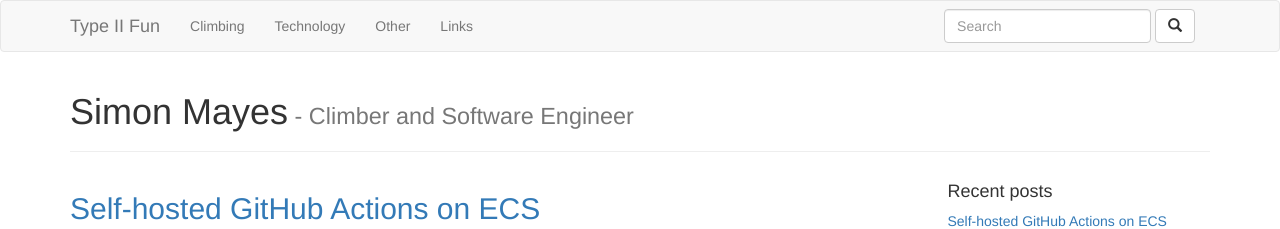
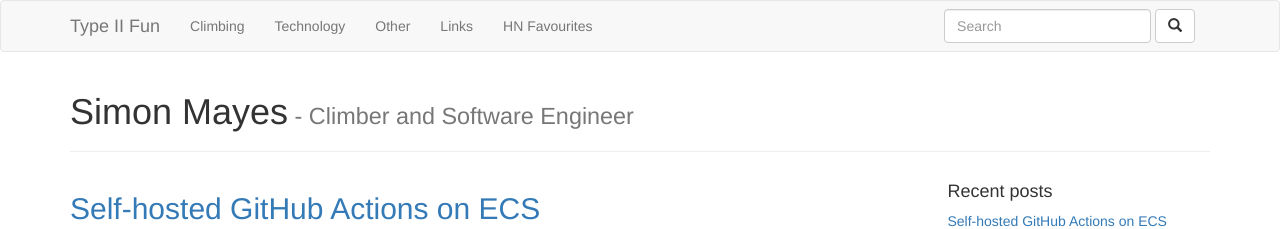
Before and after one commit to msyea/msyea.github.io, a Jekyll site: the page built from index.html, in a window 1280 px wide and 900 px high. Shown: the top 229 px of the window. Built offline with Jekyll 4.4.1, drawn with Linux system fonts in a browser that asks for light colours; comment, search, counter and statistics services are not loaded.

Commit message:
Adding hacker news favourites

```diff
--- a/_includes/header.html
+++ b/_includes/header.html
@@ -20,6 +20,7 @@
           {% endfor %}
           <li{% if page.categories contains 'other' or page.name == 'other.html' %} class="active"{% endif %} itemscope itemtype="http://schema.org/SiteNavigationElement"><a href="/other.html" itemprop="url"><span itemprop="name">Other</span></a></li>
           <li{% if page.categories contains 'links' or page.name == 'links.html' %} class="active"{% endif %} itemscope itemtype="http://schema.org/SiteNavigationElement"><a href="/links.html" itemprop="url"><span itemprop="name">Links</span></a></li>
+          <li><a href="https://news.ycombinator.com/favorites?id=msyea"><span itemprop="name">HN Favourites</span></a></li>
           <!-- li><a href="/me.html">About</a></li -->
         </ul>
         {% unless page.name == 'index.html' %}
```
